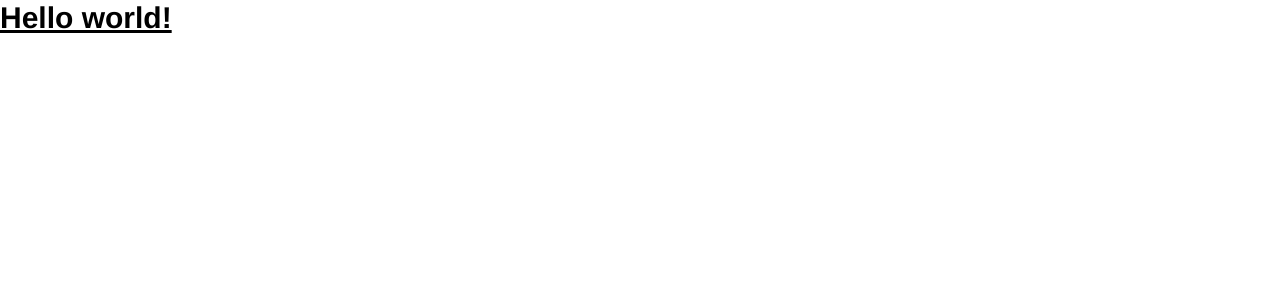
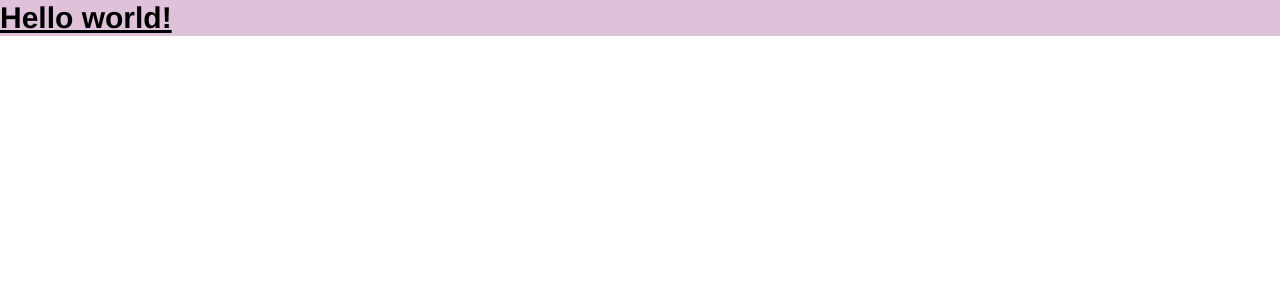
Before and after one commit to shun-inoue138/dagashi-stock, a Next.js app: page / in a window 1280 px wide. Shown: the top 300 px of the page. Built offline with nearby package versions, Linux system fonts and the light colour scheme.

Commit message:
chore:tailwind.cssにブレイクポイントを定義

```diff
--- a/pages/index.tsx
+++ b/pages/index.tsx
@@ -1,3 +1,7 @@
 export default function Home() {
-  return <h1 className="text-3xl font-bold underline">Hello world!</h1>;
+  return (
+    <h1 className="text-3xl font-bold underline side-iPad:bg-accent">
+      Hello world!
+    </h1>
+  );
 }
--- a/tailwind.config.js
+++ b/tailwind.config.js
@@ -21,6 +21,9 @@ module.exports = {
         'sub-bg': '#fcfcfc',
         accent: '#dec2d9',
       },
+      screens: {
+        'side-iPad': '1150px',
+      },
     },
   },
   plugins: [],
```
